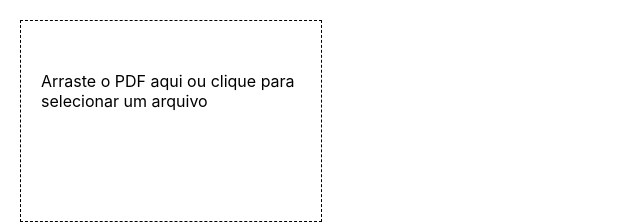
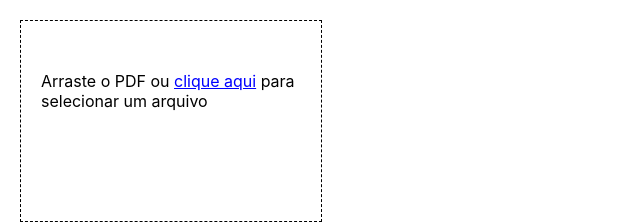
Before and after one commit to vieiralucas/exames, a React (Create React App) app: page / in a window 1280 px wide. Shown: the top 224 px of the page, without its empty margins (0-640 px from the left). Built offline with nearby package versions, Linux system fonts and the light colour scheme.

Commit message:
filedrop ux improvements

```diff
--- a/src/FileDrop.tsx
+++ b/src/FileDrop.tsx
@@ -49,11 +49,21 @@ const FileDrop: React.FC<FileDropProps> = ({ onFileDrop }) => {
             <br />
             <br />
             <span>
-              Arraste outro PDF aqui ou clique para selecionar um arquivo
+              Arraste outro PDF ou{' '}
+              <span style={{ textDecoration: 'underline', color: 'blue' }}>
+                clique aqui
+              </span>{' '}
+              para selecionar um arquivo
             </span>
           </>
         ) : (
-          <span>Arraste o PDF aqui ou clique para selecionar um arquivo</span>
+          <span>
+            Arraste o PDF ou{' '}
+            <span style={{ textDecoration: 'underline', color: 'blue' }}>
+              clique aqui
+            </span>{' '}
+            para selecionar um arquivo
+          </span>
         )}
       </div>
       <input
```
